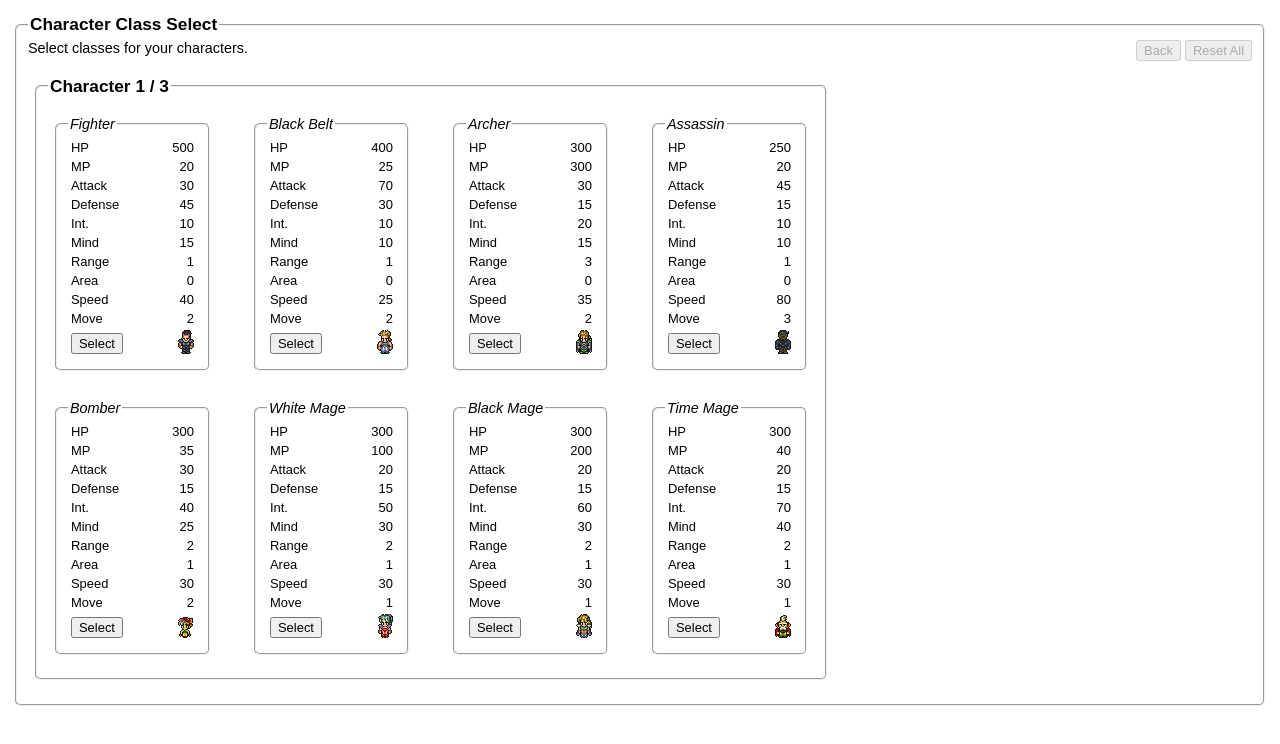
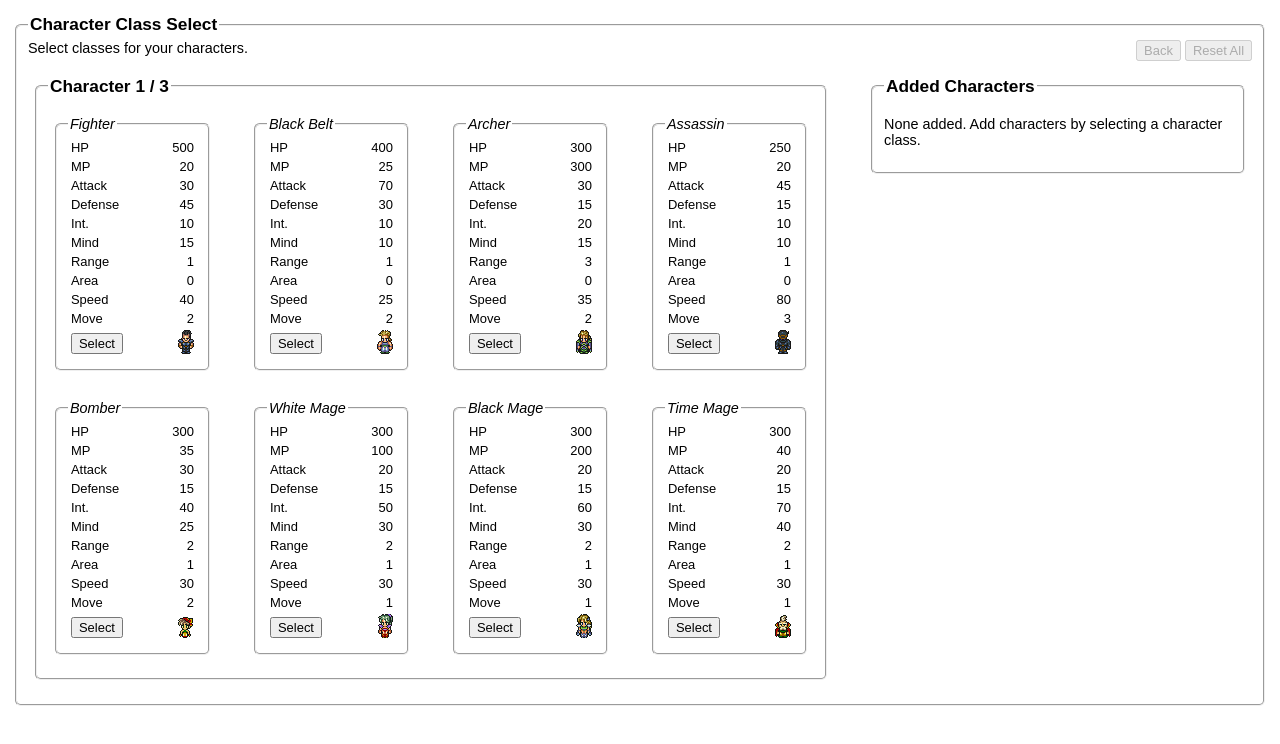
Before and after one commit to tduyduc/atb-strategy-project, a React (Create React App) app in the folder reactjs/: page / in a window 1280 px wide. Shown: the top 744 px of the page. Built offline with nearby package versions, Linux system fonts and the light colour scheme.

Commit message:
Implement more parts on Character Class Select

```diff
--- /dev/null
+++ b/reactjs/src/components/character-class-select/AddedCharactersGallery.tsx
@@ -0,0 +1,59 @@
+import React from 'react';
+import WindowPane from '../WindowPane';
+import { Common } from '../../classes/classes';
+
+import {
+  CharacterClassSelectProps,
+  CharacterPaneProps,
+} from './CharacterClassesSelectInterfaces';
+
+class AddedCharactersGallery extends React.PureComponent<
+  CharacterClassSelectProps
+> {
+  render(): JSX.Element {
+    return (
+      <WindowPane paneTitle="Added Characters">
+        {this.renderCharactersGallery()}
+      </WindowPane>
+    );
+  }
+
+  renderCharactersGallery() {
+    if (this.props.allyCharacters.length) {
+      const divClassName = Common.isCompletedClassLineup(
+        this.props.allyCharacters,
+        this.props.teamSize
+      )
+        ? 'col-xl-3 col-lg-4 col-md-6 col-sm-6 col-xs-12'
+        : 'col-xl-6';
+      return (
+        <div className={divClassName}>
+          {this.props.allyCharacters.map((character, index) => (
+            <CharacterPane key={index} character={character} />
+          ))}
+        </div>
+      );
+    } else {
+      return <p>None added. Add characters by selecting a character class.</p>;
+    }
+  }
+}
+
+function CharacterPane(props: CharacterPaneProps): JSX.Element {
+  return (
+    <div className="character-pane">
+      <WindowPane paneTitle={props.character.characterName}>
+        <div className="align-center">
+          <img
+            src={props.character.characterClass.spritePath}
+            alt={props.character.characterClass.className}
+          />
+          <p>{props.character.characterName}</p>
+          <button>Remove</button>
+        </div>
+      </WindowPane>
+    </div>
+  );
+}
+
+export default AddedCharactersGallery;
--- /dev/null
+++ b/reactjs/src/components/character-class-select/BottomCharacterPanes.tsx
@@ -0,0 +1,36 @@
+import React from 'react';
+import { Common } from '../../classes/classes';
+import CharacterClassesGallery from './CharacterClassesGallery';
+import AddedCharactersGallery from './AddedCharactersGallery';
+import { CharacterClassSelectProps } from './CharacterClassesSelectInterfaces';
+
+class BottomCharacterPanes extends React.PureComponent<
+  CharacterClassSelectProps
+> {
+  render(): JSX.Element {
+    const isCompletedClassLineup = Common.isCompletedClassLineup(
+      this.props.allyCharacters,
+      this.props.teamSize
+    );
+
+    return isCompletedClassLineup ? (
+      <div className="row">
+        <div className="col-lg-3"></div>
+        <div className="col-lg-9">
+          <AddedCharactersGallery {...this.props} />
+        </div>
+      </div>
+    ) : (
+      <div className="row">
+        <div className="col-lg-8">
+          <CharacterClassesGallery {...this.props} />
+        </div>
+        <div className="col-lg-4">
+          <AddedCharactersGallery {...this.props} />
+        </div>
+      </div>
+    );
+  }
+}
+
+export default BottomCharacterPanes;
--- a/reactjs/src/components/character-class-select/CharacterClassSelectWindow.tsx
+++ b/reactjs/src/components/character-class-select/CharacterClassSelectWindow.tsx
@@ -1,8 +1,8 @@
 import React from 'react';
 import WindowPane from '../WindowPane';
-import CharacterClassesGallery from './CharacterClassesGallery';
 import { CharacterClassSelectProps } from './CharacterClassesSelectInterfaces';
 import TopStatusBar from './TopStatusBar';
+import BottomCharacterPanes from './BottomCharacterPanes';
 
 class CharacterClassSelectWindow extends React.PureComponent<
   CharacterClassSelectProps
@@ -11,9 +11,7 @@ class CharacterClassSelectWindow extends React.PureComponent<
     return (
       <WindowPane paneTitle="Character Class Select">
         <TopStatusBar {...this.props} />
-        <div className="row">
-          <CharacterClassesGallery {...this.props} />
-        </div>
+        <BottomCharacterPanes {...this.props} />
       </WindowPane>
     );
   }
--- a/reactjs/src/components/character-class-select/CharacterClassesGallery.tsx
+++ b/reactjs/src/components/character-class-select/CharacterClassesGallery.tsx
@@ -1,21 +1,13 @@
 import React from 'react';
 import WindowPane from '../WindowPane';
-import { IAttributeDisplayObject } from '../../classes/definitions/interfaces';
-import { Common, Character, CharacterClass } from '../../classes/classes';
 import {
   characterClasses,
   classAttributeDisplayObjects,
 } from '../../classes/character-classes';
-
-interface CharacterClassesGalleryProps {
-  allyCharacters: Character[];
-  teamSize: number;
-}
-
-interface CharacterClassPaneProps {
-  characterClass: CharacterClass;
-  attributeDisplayObject: IAttributeDisplayObject[];
-}
+import {
+  CharacterClassesGalleryProps,
+  CharacterClassPaneProps,
+} from './CharacterClassesSelectInterfaces';
 
 class CharacterClassesGallery extends React.PureComponent<
   CharacterClassesGalleryProps
@@ -27,12 +19,8 @@ class CharacterClassesGallery extends React.PureComponent<
       ' / ',
       String(this.props.teamSize)
     );
-    const isCompletedClassLineup = Common.isCompletedClassLineup(
-      this.props.allyCharacters,
-      this.props.teamSize
-    );
+
     return (
-      <div className={isCompletedClassLineup ? 'col-lg-4' : 'col-lg-8'}>
       <WindowPane paneTitle={paneTitle}>
         <div className="row">
           {characterClasses.map((characterClass, index) => (
@@ -44,7 +32,6 @@ class CharacterClassesGallery extends React.PureComponent<
           ))}
         </div>
       </WindowPane>
-      </div>
     );
   }
 }
```
Also changed, not shown: reactjs/src/components/character-class-select/CharacterClassesSelectInterfaces.ts (+16 -1 lines). Lines whose indentation alone changed are shown as unchanged.
